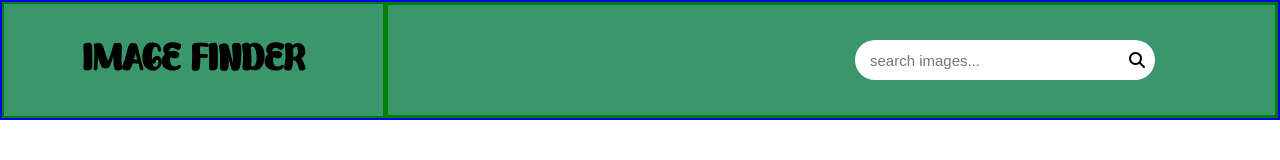
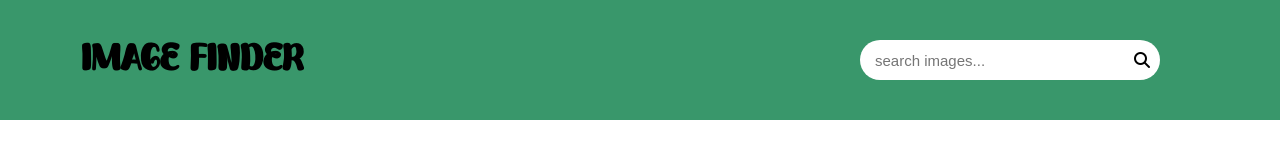
Before and after one commit to shiva-mani22/ImageFInder, a plain HTML site: page index.html in a window 1280 px wide. Drawn offline with Linux system fonts and the light colour scheme.

Commit message:
removed borders

```diff
--- a/style.css
+++ b/style.css
@@ -13,7 +13,7 @@ main{
 }
 nav{
     height: 15vh;
-    border: 2px solid blue;
+    /* border: 2px solid blue; */
     display: flex;
     background-color: rgb(57, 151, 107);
 }
@@ -21,7 +21,7 @@ nav{
     flex-basis: 30%;
     display: flex;
     justify-content: center;
-    border: 2px solid green;
+    /* border: 2px solid green; */
     align-items: center;
     font-family: mani;
     font-size: 30px;
@@ -29,7 +29,7 @@ nav{
 
 #nav_two{
     flex-basis: 70%;
-    border: 3px solid green;
+    /* border: 3px solid green; */
     justify-content: right;
     align-items: center;
     display: flex;
```
